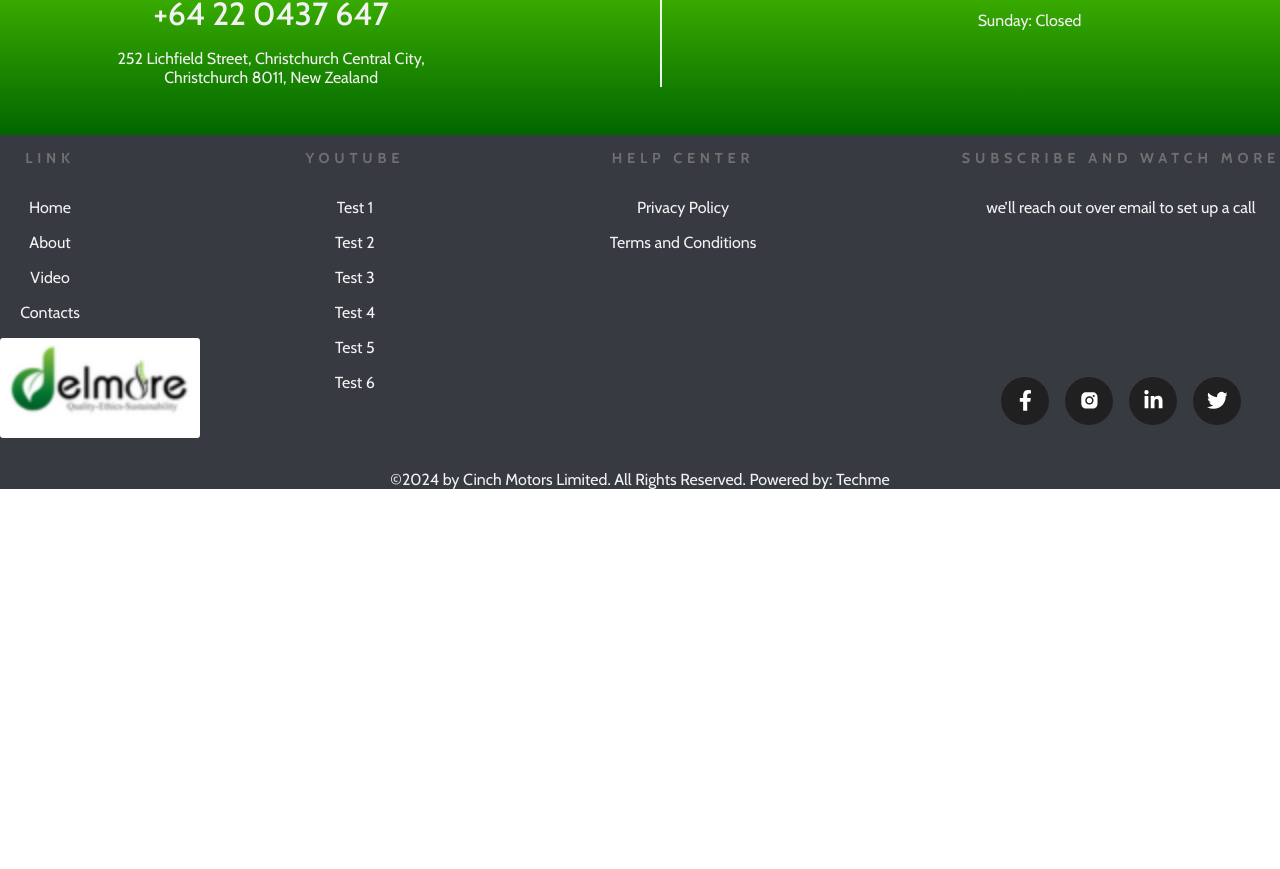
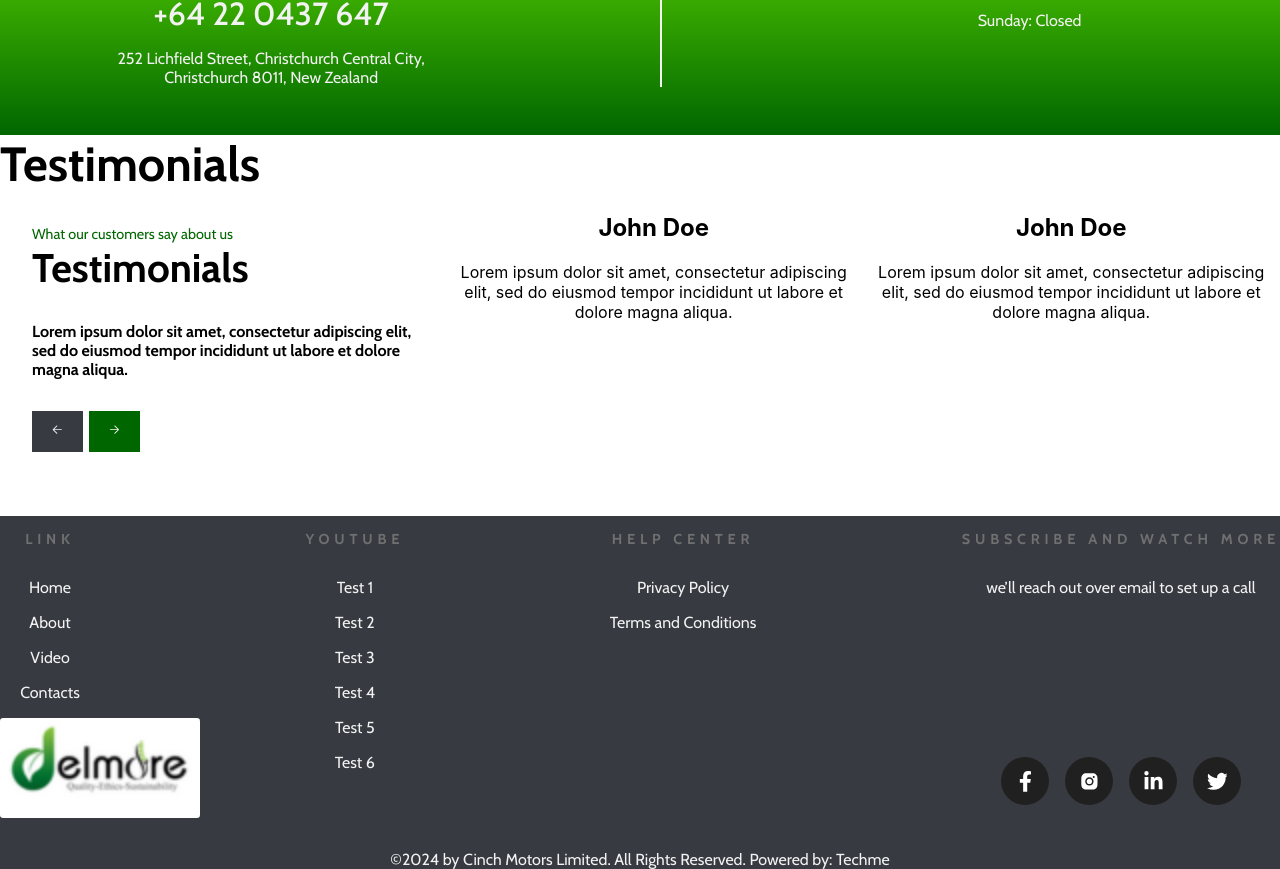
Before and after one commit to baayesh/Delmore, a React (Create React App) app: page / in a window 1280 px wide. Shown: the part 2758-3627 px from the top of the page. Before the commit the page ends 3247 px from the top, so only its background shows below. Built offline with nearby package versions, Linux system fonts and the light colour scheme.

Commit message:
create testimonials card section and first card of the testimonials

```diff
--- /dev/null
+++ b/src/components/testimonials.js
@@ -0,0 +1,63 @@
+import React from "react";
+import "../styles/home.css";
+import { HiArrowSmallLeft } from "react-icons/hi2";
+import { HiArrowSmallRight } from "react-icons/hi2";
+
+const Testimonials = () => {
+  return (
+    <section>
+      <div className="testimaonials-container">
+        <div className="testimonials-heading">
+
+          <h1 className="heading">Testimonials</h1>
+        </div>
+        <div className="testimonials-cards">
+          <div className="testimonials-card-1">
+            <div className="testimonials-card-1-heading">
+            <p className="tag-1">What our customers say about us</p>
+              <h4 className="subheading">Testimonials</h4>
+            </div>
+            <div className="testimonials-card-1-content">
+              <p className="paragraph">
+                Lorem ipsum dolor sit amet, consectetur adipiscing elit, sed do
+                eiusmod tempor incididunt ut labore et dolore magna aliqua.{" "}
+              </p>
+            </div>
+            <div className="testimonials-card-1-buttons">
+              <button className="testimonials-button-1">
+                <HiArrowSmallLeft className="testimonials-arrow"/>
+              </button>
+              <button className="testimonials-button-2">
+                <HiArrowSmallRight className="testimonials-arrow"/>
+              </button>
+            </div>
+          </div>
+          <div className="testimonials-card-2">
+            <div className="testimonials-card-heading">
+              <h1>John Doe</h1>
+            </div>
+            <div className="testimonials-card-content">
+              <p>
+                Lorem ipsum dolor sit amet, consectetur adipiscing elit, sed do
+                eiusmod tempor incididunt ut labore et dolore magna aliqua.{" "}
+              </p>
+            </div>
+          </div>
+          <div className="testimonials-card-3">
+            <div className="testimonials-card-heading">
+              <h1>John Doe</h1>
+            </div>
+            <div className="testimonials-card-content">
+              <p>
+                Lorem ipsum dolor sit amet, consectetur adipiscing elit, sed do
+                eiusmod tempor incididunt ut labore et dolore magna aliqua.{" "}
+              </p>
+            </div>
+          </div>
+        </div>
+      </div>
+    </section>
+  );
+};
+
+export default Testimonials;
--- a/src/pages/home.js
+++ b/src/pages/home.js
@@ -12,6 +12,7 @@ import "../styles/home.css";
 import { MdEmail } from "react-icons/md";
 import { IoLogoWhatsapp } from "react-icons/io";
 import { FaPhone } from "react-icons/fa6";
+import Testimonials from "../components/testimonials";
 
 const Home = () => {
   return (
@@ -35,6 +36,7 @@ const Home = () => {
       <USP />
       <Products />
       <Getintouch />
+      <Testimonials />
       <Footer />
     </div>
   );
--- a/src/styles/home.css
+++ b/src/styles/home.css
@@ -1,49 +1,143 @@
-.home-container{
+.home-container {
   position: relative;
 }
 
-.contact-container{
+.contact-container {
   display: flex;
   flex-direction: column;
   position: fixed;
   right: 0;
 }
 
-.contact-icon-div{
+.contact-icon-div {
   width: 2.5em;
   height: 2em;
   display: flex;
   align-items: center;
   justify-content: center;
   margin-bottom: 0.5em;
-    border-radius: 1em 0em 0em 1em ;
-    padding: 0.5em ;
-
+  border-radius: 1em 0em 0em 1em;
+  padding: 0.5em;
 }
 
-.contact-icon-div:hover{
+.contact-icon-div:hover {
   transform: translateX(-10px);
   transition: transform 0.2 ease-in-out;
 }
 
-.contact-icon-div:hover .contact-icon-mail{
-    color:#ff8c00;
+.contact-icon-div:hover .contact-icon-mail {
+  color: #ff8c00;
 }
 
-.contact-icon{
+.contact-icon {
   height: 1.3em;
   width: 1.3em;
   color: #f2f2f2;
 }
 
-.contact-icon-mail{
+.contact-icon-mail {
   background-color: orange;
 }
 
-.contact-icon-whatsapp{
+.contact-icon-whatsapp {
   background-color: green;
 }
 
-.contact-icon-mobile{
+.contact-icon-mobile {
   background-color: gray;
 }
+
+/* Predefined - texts */
+.heading {
+  font-family: "cabin", sans-serif;
+  font-weight: 700;
+  font-size: 3rem;
+  margin: 0;
+}
+
+.subheading {
+  font-family: "cabin", sans-serif;
+  font-weight: 700;
+  font-size: 2.5rem;
+  margin: 0;
+}
+
+.paragraph {
+  font-family: "cabin", sans-serif;
+  font-weight: 700;
+  font-size: 1rem;
+  margin: 0;
+}
+
+.tag-1 {
+  font-family: "cabin", sans-serif;
+  font-weight: 300;
+  font-size: 0.9rem;
+  color: #006600;
+  margin: 0;
+}
+
+/* Testimonials-Section 8 */
+.testimaonials-container {
+  display: flex;
+  flex-direction: column;
+  max-width: 1440px;
+  margin: 0em auto;
+}
+
+.testimonials-heading {
+  text-align: left;
+}
+
+.testimonials-cards {
+  display: flex;
+  flex-direction: row;
+  justify-content: space-between;
+}
+
+/* Testimonaials - Card 1 */
+.testimonials-card-1 {
+  padding: 2em;
+}
+
+.testimonials-card-1-heading {
+  text-align: left;
+}
+
+.testimonials-card-1-content {
+  text-align: left;
+}
+
+.testimonials-card-1-content p {
+  margin-top: 1.9em;
+}
+
+.testimonials-card-1-buttons {
+  display: flex;
+  text-align: left;
+  padding: 2em 2em 2em 0em;
+  gap: 0.4em;
+}
+
+.testimonials-card-1-buttons button{
+    padding:0.9em;
+    border-width: 0px;
+
+}
+
+.testimonials-button-1{
+    background-color: #373A40;
+
+}
+
+
+
+
+.testimonials-button-2{
+    background-color: #006600;
+}
+
+.testimonials-arrow{
+    color: #f2f2f2;
+    width: 2em;
+}
```
Lines whose indentation alone changed are shown as unchanged.
